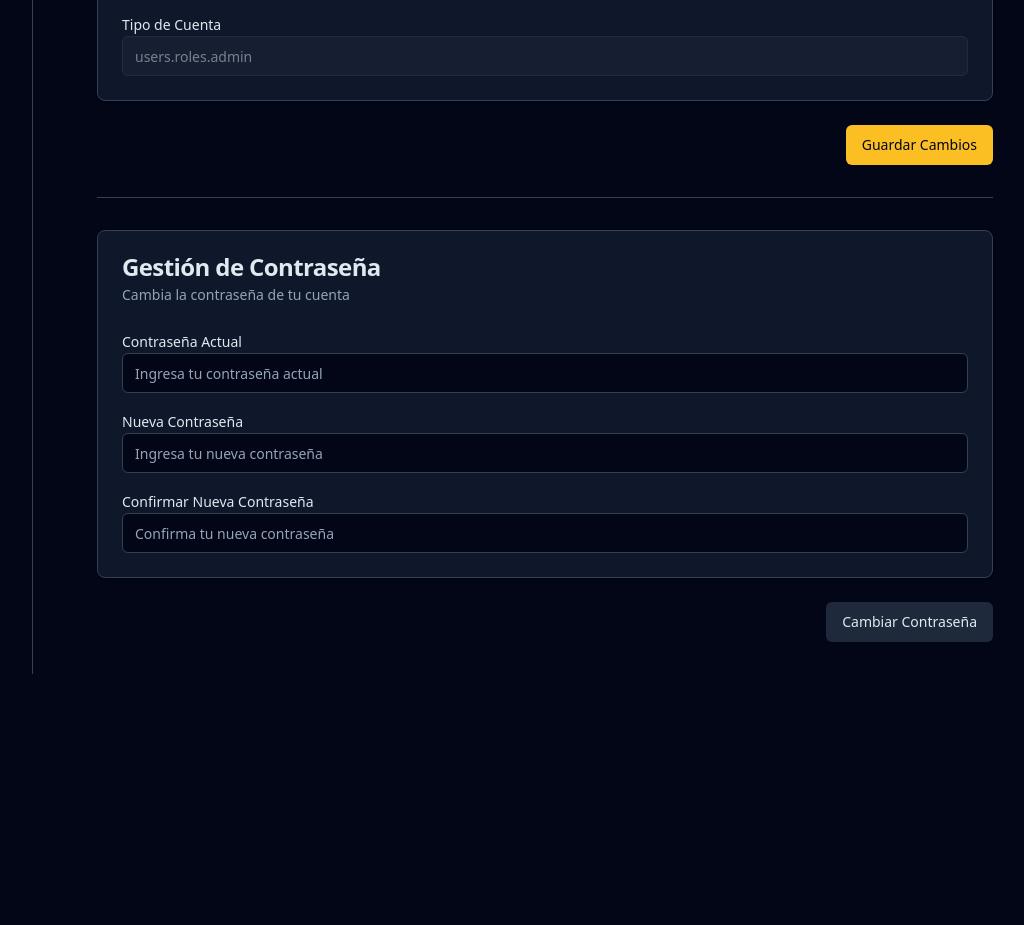
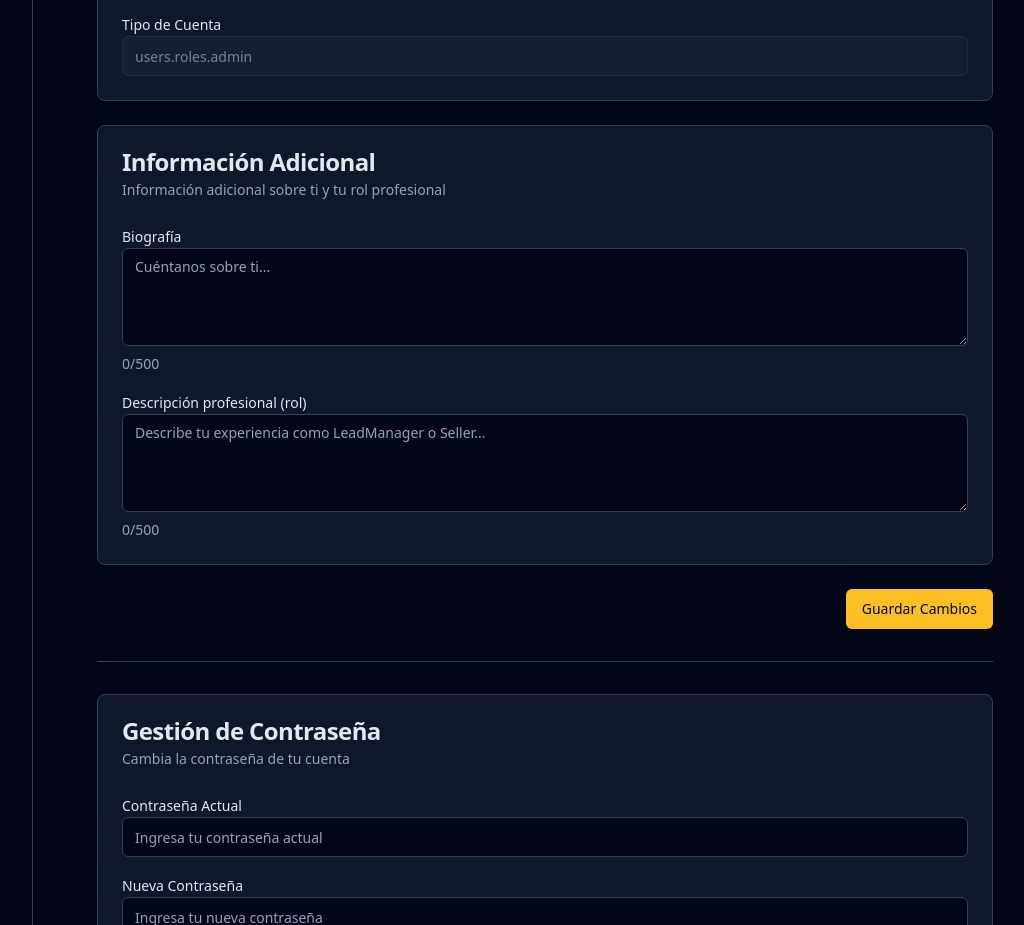
Before and after one commit to jsfernandez/LeadFlow-FE, a Next.js app: page /profile in a window 1280 px wide. Shown: the part 1020-1945 px from the top of the page, without its empty margins (223-1247 px from the left). Before the commit the page ends 1694 px from the top, so only its background shows below. Built offline with nearby package versions, Linux system fonts and the light colour scheme; no server answers; sample sign-in values are in the browser's storage.

Commit message:
Add bio and professionalDescription fields to user profile
Co-authored-by: VamadorF <194295466+VamadorF@users.noreply.github.com>

```diff
--- a/src/app/profile/page.tsx
+++ b/src/app/profile/page.tsx
@@ -9,6 +9,7 @@ import { Input } from "@/components/ui/input";
 import { Label } from "@/components/ui/label";
 import { RadioGroup, RadioGroupItem } from "@/components/ui/radio-group";
 import { Separator } from "@/components/ui/separator";
+import { Textarea } from "@/components/ui/textarea";
 import { toast } from "sonner";
 import { dataProvider } from "@/lib/dataProvider";
 import {
@@ -38,6 +39,8 @@ export default function ProfilePage() {
     city: "",
     country: "",
     billingType: undefined,
+    bio: "",
+    professionalDescription: "",
   });
   const [passwordData, setPasswordData] = useState<ChangePasswordInput>({
     currentPassword: "",
@@ -57,6 +60,8 @@ export default function ProfilePage() {
         city: user.city || "",
         country: user.country || "",
         billingType: user.billingType,
+        bio: user.bio || "",
+        professionalDescription: user.professionalDescription || "",
       });
     }
   }, [user]);
@@ -279,6 +284,45 @@ export default function ProfilePage() {
           </CardContent>
         </Card>
 
+        {/* Additional Information */}
+        <Card>
+          <CardHeader>
+            <CardTitle>{t("profile.additionalInfo")}</CardTitle>
+            <CardDescription>{t("profile.additionalInfoDescription")}</CardDescription>
+          </CardHeader>
+          <CardContent className="space-y-4">
+            <div className="space-y-2">
+              <Label htmlFor="bio">{t("profile.bio")}</Label>
+              <Textarea
+                id="bio"
+                value={formData.bio || ""}
+                onChange={(e) => handleInputChange("bio", e.target.value)}
+                placeholder={t("profile.bioPlaceholder")}
+                maxLength={500}
+                rows={4}
+              />
+              <p className="text-sm text-muted-foreground">
+                {formData.bio?.length || 0}/500
+              </p>
+            </div>
+
+            <div className="space-y-2">
+              <Label htmlFor="professionalDescription">{t("profile.professionalDescription")}</Label>
+              <Textarea
+                id="professionalDescription"
+                value={formData.professionalDescription || ""}
+                onChange={(e) => handleInputChange("professionalDescription", e.target.value)}
+                placeholder={t("profile.professionalDescriptionPlaceholder")}
+                maxLength={500}
+                rows={4}
+              />
+              <p className="text-sm text-muted-foreground">
+                {formData.professionalDescription?.length || 0}/500
+              </p>
+            </div>
+          </CardContent>
+        </Card>
+
         {/* Billing Preference */}
         {(user.role === "SELLER" || user.role === "LEAD_MANAGER") && (
           <Card>
--- a/src/i18n/en.json
+++ b/src/i18n/en.json
@@ -1006,6 +1006,8 @@
     "accountInfoDescription": "Your account settings and preferences",
     "billingInfo": "Billing Preference",
     "billingInfoDescription": "Select your billing document type",
+    "additionalInfo": "Additional Information",
+    "additionalInfoDescription": "Additional information about you and your professional role",
     "passwordManagement": "Password Management",
     "passwordManagementDescription": "Change your account password",
     "name": "Full Name",
@@ -1028,6 +1030,10 @@
     "boleta": "Receipt (Boleta)",
     "factura": "Invoice (Factura)",
     "ambos": "Both",
+    "bio": "Bio",
+    "bioPlaceholder": "Tell us about yourself...",
+    "professionalDescription": "Professional Description (role)",
+    "professionalDescriptionPlaceholder": "Describe your expertise as LeadManager or Seller...",
     "currentPassword": "Current Password",
     "currentPasswordPlaceholder": "Enter your current password",
     "newPassword": "New Password",
--- a/src/i18n/es.json
+++ b/src/i18n/es.json
@@ -1006,6 +1006,8 @@
     "accountInfoDescription": "Configuración y preferencias de tu cuenta",
     "billingInfo": "Preferencia de Facturación",
     "billingInfoDescription": "Selecciona tu tipo de documento de facturación",
+    "additionalInfo": "Información Adicional",
+    "additionalInfoDescription": "Información adicional sobre ti y tu rol profesional",
     "passwordManagement": "Gestión de Contraseña",
     "passwordManagementDescription": "Cambia la contraseña de tu cuenta",
     "name": "Nombre Completo",
@@ -1028,6 +1030,10 @@
     "boleta": "Boleta",
     "factura": "Factura",
     "ambos": "Ambos",
+    "bio": "Biografía",
+    "bioPlaceholder": "Cuéntanos sobre ti...",
+    "professionalDescription": "Descripción profesional (rol)",
+    "professionalDescriptionPlaceholder": "Describe tu experiencia como LeadManager o Seller...",
     "currentPassword": "Contraseña Actual",
     "currentPasswordPlaceholder": "Ingresa tu contraseña actual",
     "newPassword": "Nueva Contraseña",
--- a/src/lib/realProvider.ts
+++ b/src/lib/realProvider.ts
@@ -80,6 +80,8 @@ interface UserDTO {
   city?: string;
   country?: string;
   billingType?: "BOLETA" | "FACTURA" | "AMBOS";
+  bio?: string;
+  professionalDescription?: string;
   createdAt: string;
 }
 
--- a/src/lib/schemas/profile.schema.ts
+++ b/src/lib/schemas/profile.schema.ts
@@ -18,6 +18,8 @@ export const updateProfileSchema = z.object({
   city: z.string().max(100, "City must be less than 100 characters").optional(),
   country: z.string().max(100, "Country must be less than 100 characters").optional(),
   billingType: z.enum(["BOLETA", "FACTURA", "AMBOS"]).optional(),
+  bio: z.string().max(500, "Bio must be less than 500 characters").optional(),
+  professionalDescription: z.string().max(500, "Professional description must be less than 500 characters").optional(),
 });
 
 /**
--- a/src/types/index.ts
+++ b/src/types/index.ts
@@ -57,6 +57,9 @@ export interface User {
   country?: string;
   // Billing information
   billingType?: BillingType;
+  // Additional information
+  bio?: string; // User biography (max 500 chars)
+  professionalDescription?: string; // Professional role description (max 500 chars)
   createdAt: Date;
 }
 
```
